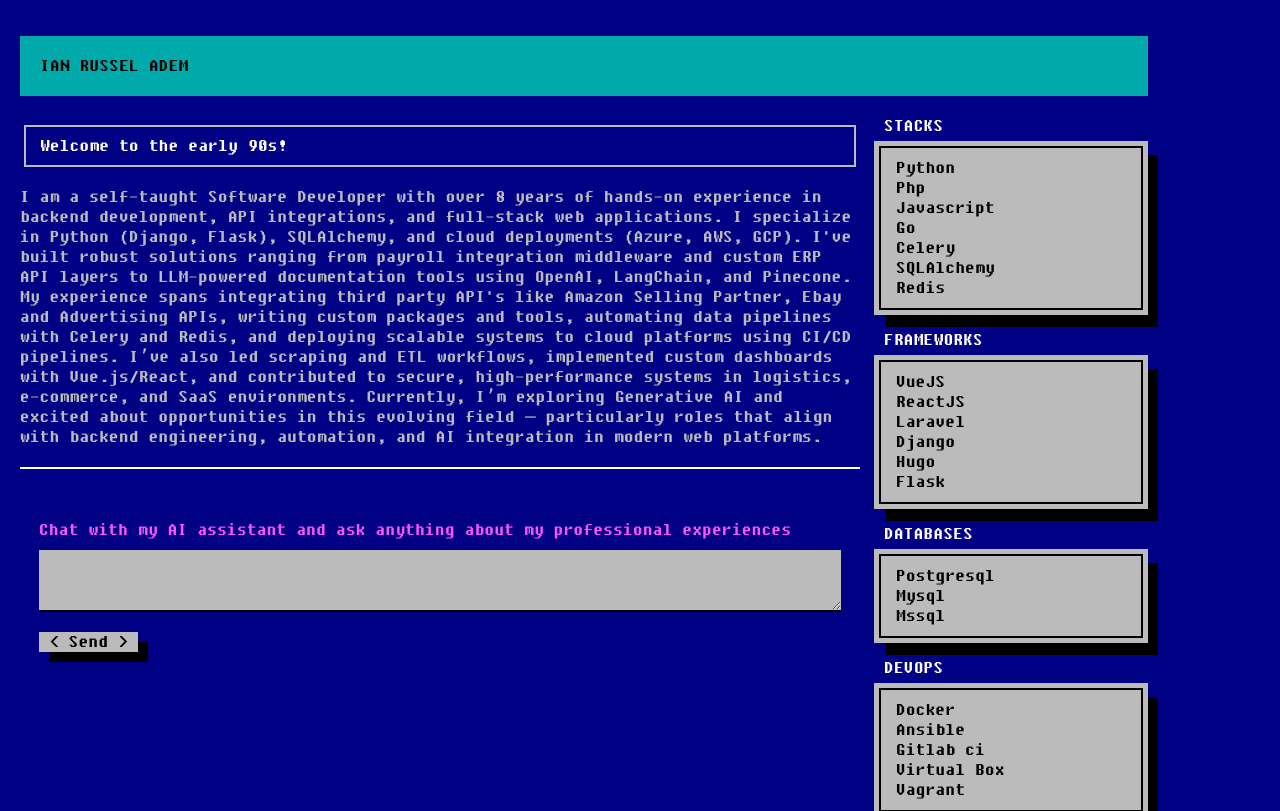
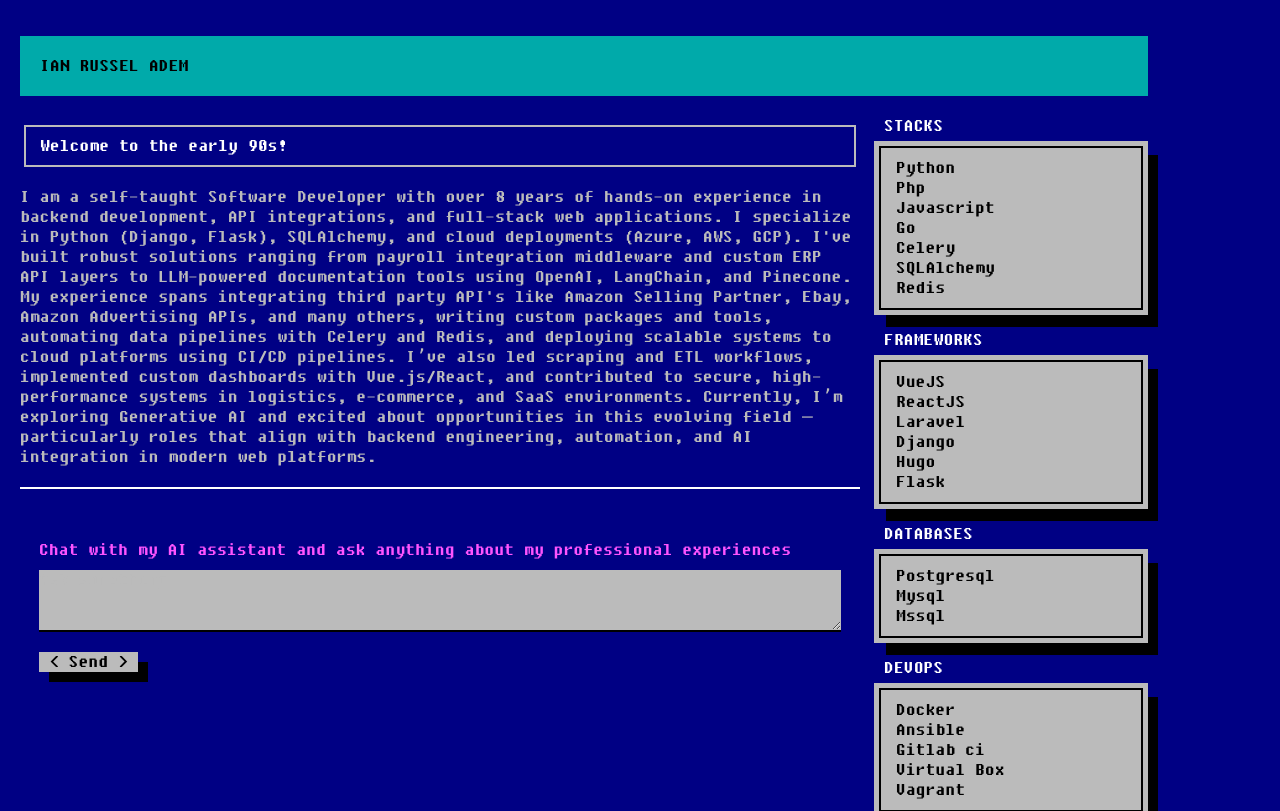
Before and after one commit to ianrussel/mysite-python, a Flask app: page / in a window 1280 px wide. Shown: the part 20-831 px from the top of the page. Run offline with Flask 3, Linux system fonts and the light colour scheme; some libraries are stand-ins or nearby versions.

Commit message:
updated homepage

```diff
--- a/mysite/templates/home.html
+++ b/mysite/templates/home.html
@@ -13,7 +13,7 @@
             <p>
               I am a self-taught Software Developer with over 8 years of hands-on experience in backend development, API integrations, and full-stack web applications. I specialize in Python (Django, Flask), SQLAlchemy, and cloud deployments (Azure, AWS, GCP). I've built robust solutions ranging from payroll integration middleware and custom ERP API layers to LLM-powered documentation tools using OpenAI, LangChain, and Pinecone.
 
-My experience spans integrating third party API's like Amazon Selling Partner, Ebay and Advertising APIs, writing custom packages and tools, automating data pipelines with Celery and Redis, and deploying scalable systems to cloud platforms using CI/CD pipelines. I’ve also led scraping and ETL workflows, implemented custom dashboards with Vue.js/React, and contributed to secure, high-performance systems in logistics, e-commerce, and SaaS environments.
+My experience spans integrating third party API's like Amazon Selling Partner, Ebay, Amazon Advertising APIs, and many others, writing custom packages and tools, automating data pipelines with Celery and Redis, and deploying scalable systems to cloud platforms using CI/CD pipelines. I’ve also led scraping and ETL workflows, implemented custom dashboards with Vue.js/React, and contributed to secure, high-performance systems in logistics, e-commerce, and SaaS environments.
 
 Currently, I’m exploring Generative AI and excited about opportunities in this evolving field — particularly roles that align with backend engineering, automation, and AI integration in modern web platforms.
 
```
